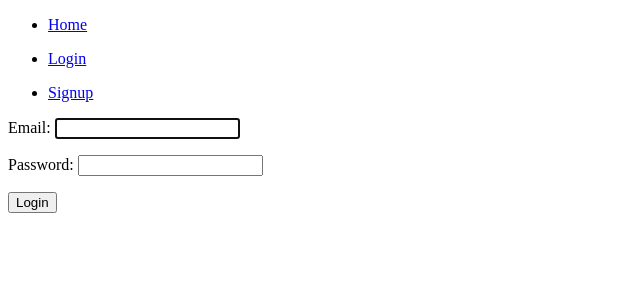
After one commit to Ian2012/DevProjectManager, a Django app: page /login/ in a window 1280 px wide. The commit adds this page. Shown: the top 300 px of the page, without its empty margins (0-640 px from the left). Run offline with Django 3.2, Linux system fonts and the light colour scheme; parts of the project's set-up code (start-up, migrations or seed data) failed here and were passed over.

Commit message:
feat: Login, logout, signup views. Navbar created.

```diff
--- a/DevProjectManager/settings.py
+++ b/DevProjectManager/settings.py
@@ -59,6 +59,8 @@ AUTH_PASSWORD_VALIDATORS = [
         'NAME': 'django.contrib.auth.password_validation.NumericPasswordValidator',
     },
 ]
+AUTH_USER_MODEL = 'core.User'
+LOGIN_REDIRECT_URL = '/'
 LANGUAGE_CODE = 'en-us'
 TIME_ZONE = 'UTC'
 USE_I18N = True
--- a/apps/core/admin.py
+++ b/apps/core/admin.py
@@ -1,6 +1,6 @@
 from django.contrib import admin
 
-from apps.core.models import Company, Project, Ticket, TicketComment, User
+from .models import Company, Project, Ticket, TicketComment, User
 
 
 class TicketCommentInline(admin.TabularInline):
--- a/apps/core/urls.py
+++ b/apps/core/urls.py
@@ -1,9 +1,12 @@
 from django.urls import path
 
-from .views import Home
+from .views import Home, Login, Logout, Signup
 
 app_name = 'core'
 
 urlpatterns = [
     path('', Home.as_view(), name='home'),
+    path('login/', Login.as_view(), name='login'),
+    path('signup/', Signup.as_view(), name='signup'),
+    path('logout/', Logout.as_view(), name='logout'),
 ]
--- a/apps/core/views.py
+++ b/apps/core/views.py
@@ -1,5 +1,22 @@
+from django.contrib.auth import views
 from django.views import generic
+
+from apps.core.forms import UserRegistrationForm
 
 
 class Home(generic.TemplateView):
     template_name = 'core/home.html'
+
+
+class Login(views.LoginView):
+    template_name = 'core/login.html'
+
+
+class Logout(views.LogoutView):
+    next_page = '/login'
+
+
+class Signup(generic.CreateView):
+    template_name = 'core/signup.html'
+    success_url = '/'
+    form_class = UserRegistrationForm
--- /dev/null
+++ b/templates/base.html
@@ -0,0 +1,40 @@
+<!DOCTYPE html>
+<html lang="en">
+	<head>
+		<meta charset="UTF-8">
+		<!--A block to change title-->
+		<title>{% block title %}{% endblock %} DevProjectManager</title>
+		<!--A block for extra head-->
+		{% block head %}{% endblock %}
+	</head>
+	<body>
+		<header>
+			<div>
+				<div>
+					<ul>
+						<li><a href="{% url 'core:home' %}">Home</a></li>
+					</ul>
+					<div>
+						{% if request.user.is_authenticated %}
+							<ul>
+								<li><a href="{% url 'core:logout' %}">Logout</a></li>
+							</ul>
+						{% else %}
+							<ul>
+								<li><a href="{% url 'core:login' %}">Login</a></li>
+							</ul>
+							<ul>
+								<li><a href="{% url 'core:signup' %}">Signup</a></li>
+							</ul>
+						{% endif %}
+					</div>
+				</div>
+			</div>
+		</header>
+
+		<!--A block for the content-->
+		{% block content %}{% endblock %}
+		<!--A block for scripts-->
+		{% block scripts %}{% endblock %}
+	</body>
+</html>
--- a/templates/core/home.html
+++ b/templates/core/home.html
@@ -1 +1 @@
-{% extends 'core/base.html' %}
+{% extends 'base.html' %}
--- /dev/null
+++ b/templates/core/login.html
@@ -0,0 +1,13 @@
+{% extends 'base.html' %}
+{% block title %}
+	Login |
+{% endblock %}
+{% block content %}
+	<div class="p-3 form-group">
+		<form method="post">
+			{% csrf_token %}
+			{{ form.as_p }}
+			<button type="submit" class="btn btn-primary">Login</button>
+		</form>
+	</div>
+{% endblock %}
```
Also changed, not shown: apps/core/forms.py (added, +9 -0 lines), templates/core/base.html (deleted, +0 -16 lines), templates/core/signup.html (added, +13 -0 lines), db.sqlite3 (deleted).
